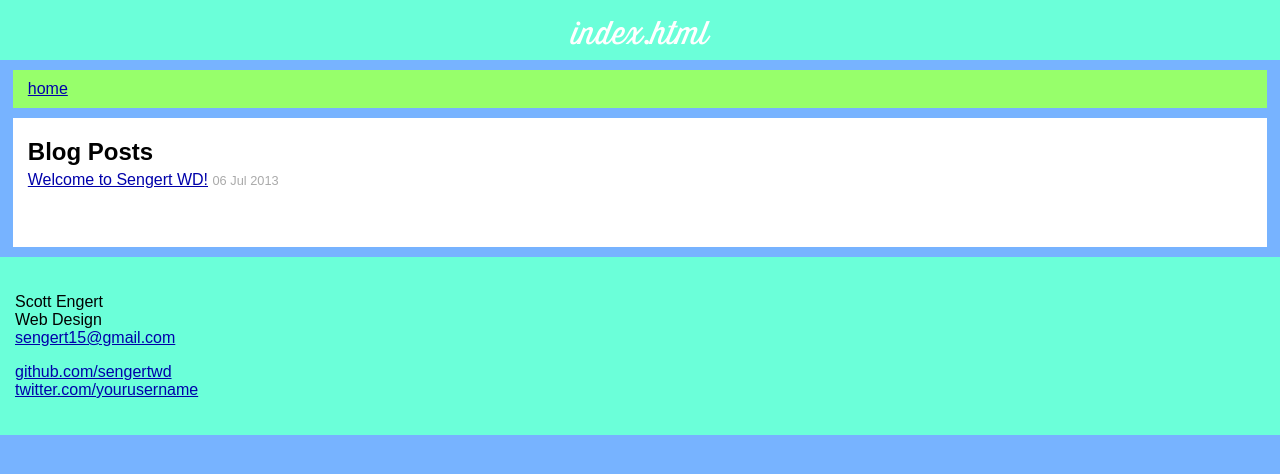
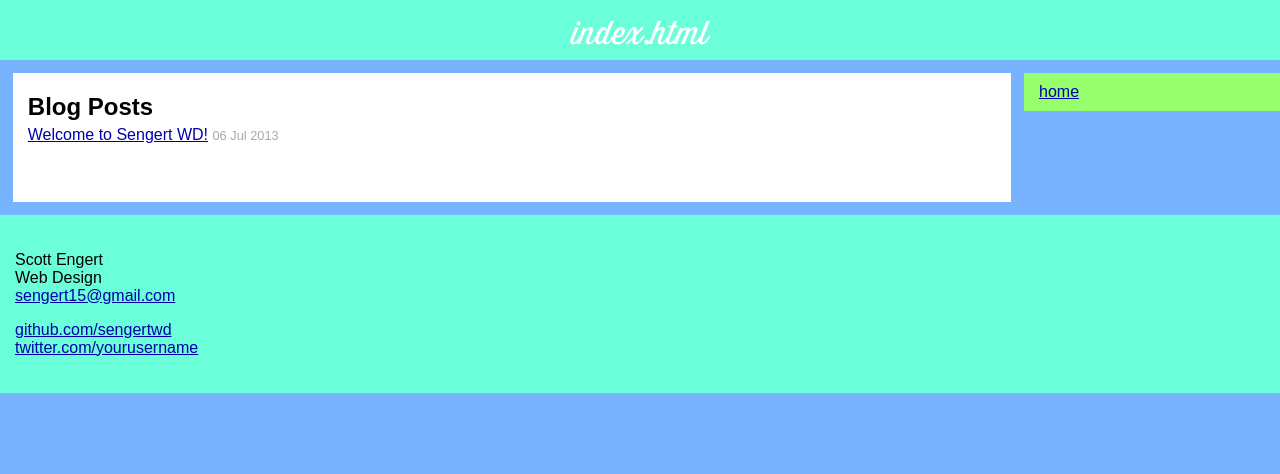
Before and after one commit to sengertwd/jekyll-test, a Jekyll site: the page built from index.html, in a window 1280 px wide. Shown: the top 474 px of the page. Built offline with Jekyll 4.4.1, drawn with Linux system fonts in a browser that asks for light colours; some web fonts are replaced.

Commit message:
Added desktop view to blog

```diff
--- a/css/style.css
+++ b/css/style.css
@@ -118,6 +118,10 @@ body {
   background: #77b3ff;
   font-family: "Source Sans Pro", sans-serif; }
 
+div.site {
+  min-height: 100%;
+  position: relative; }
+
 header {
   background: #6bffd9;
   height: 60px;
@@ -140,6 +144,12 @@ nav {
     nav {
       margin: 10px 1%;
       width: 98%; } }
+  @media screen and (min-width: 1200px) {
+    nav {
+      float: right;
+      margin: 1% 0 1% 0;
+      min-width: 200px;
+      width: 20%; } }
 
 section, article {
   background: white;
@@ -151,11 +161,21 @@ section {
     section {
       margin: 0 1%;
       width: 98%; } }
+  @media screen and (min-width: 1200px) {
+    section {
+      float: left;
+      margin: 1% 0 1% 1%;
+      width: 78%; } }
 
 footer {
+  bottom: 0;
   background: #6bffd9;
   margin: 10px 0 0 0;
-  padding: 20px 15px; }
+  padding: 20px 15px;
+  position: relative; }
+  @media screen and (min-width: 1200px) {
+    footer {
+      clear: both; } }
 
 ul.posts {
   list-style-type: none;
```
Also changed, not shown: scss/includes/_main.scss (+24 -0 lines).
